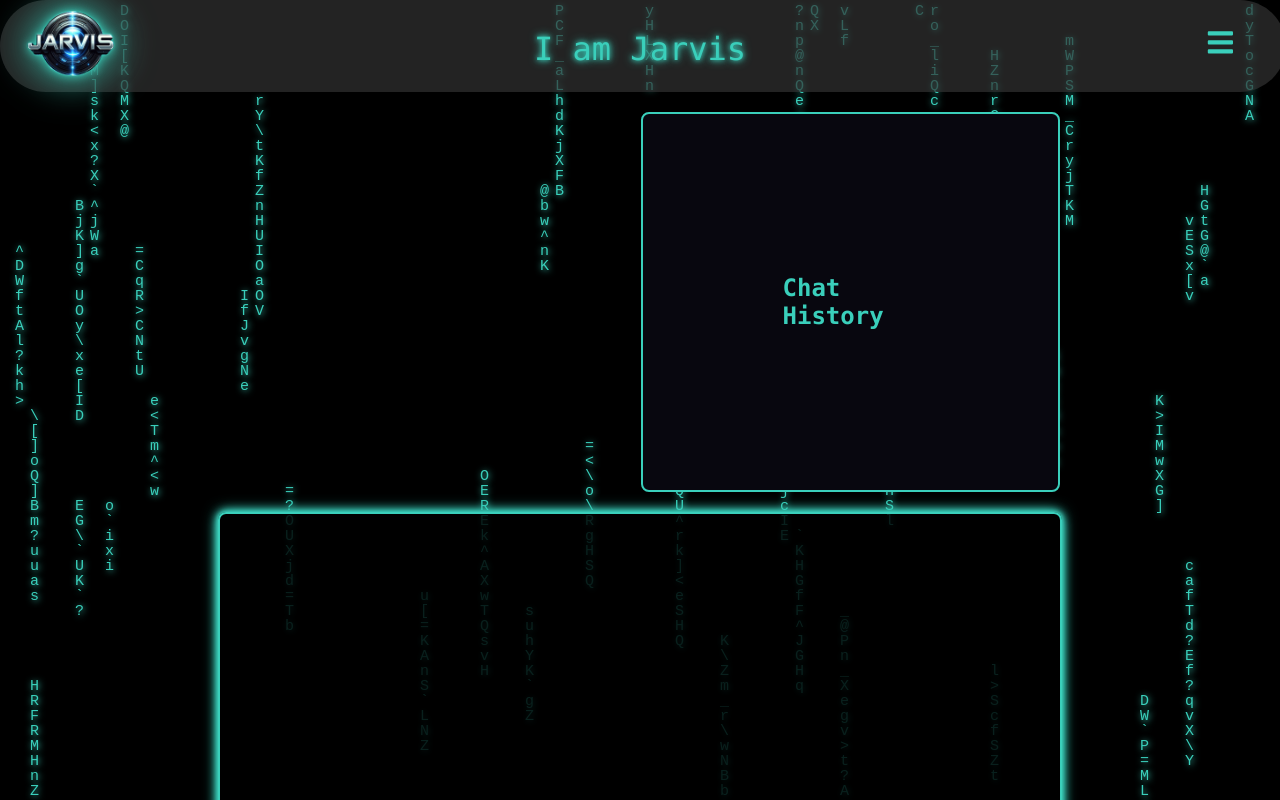
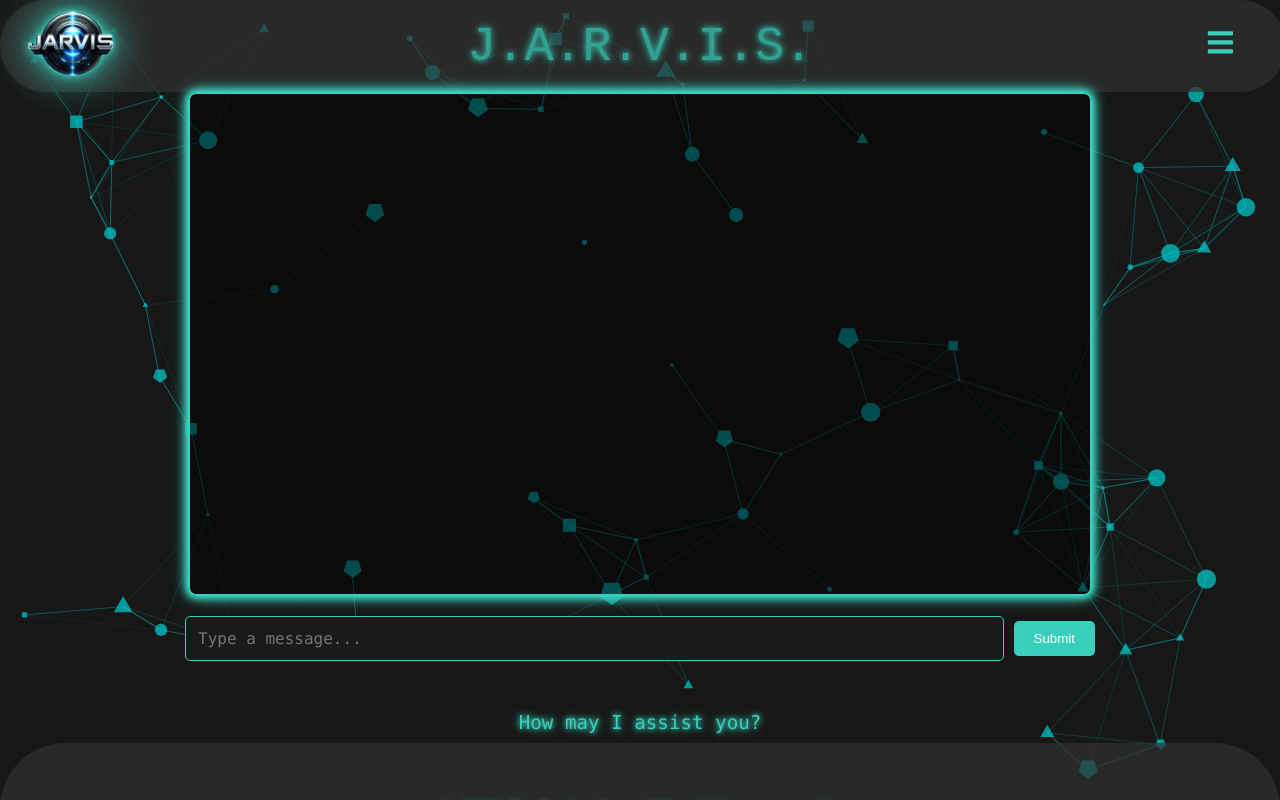
Before and after one commit to Jarvis-CF401/Jarvis-frontend, a React (Vite) app: page / in a window 1280 px wide. Shown: the top 800 px of the page. Built offline with nearby package versions, Linux system fonts and the light colour scheme.

Commit message:
New features

```diff
--- a/src/App.css
+++ b/src/App.css
@@ -1,7 +1,6 @@
-
 /* Global styles */
 body {
-  font-family: "Oxygen Mono", Consolas, monaco, monospace;
+  font-family: 'Lucida Console';
   margin: 0;
   padding: 0;
   background-color: #000000; /* Dark background */
@@ -12,13 +11,13 @@
   display: flex;
   flex-direction: column;
   min-height: 100vh;
-  position: relative; /* Ensure relative positioning for overlay */
+  position: relative;
 }
 
 .app-header {
-  animation: fadeInDown 1s ease; /* Fade in animation */
-  position: relative; /* Ensure content is above background */
-  z-index: 1; /* Ensure content is above background */
+  animation: fadeInDown 1s ease;
+  position: relative;
+  z-index: 1;
 }
 
 @keyframes fadeInDown {
@@ -33,16 +32,16 @@
 }
 
 .app-header h1 {
-  margin-bottom: 20px; /* Increased margin */
-  font-size: 3.5em; /* Bigger font size */
-  color: #3acfbb; /* Turquoise text */
-  text-shadow: 0 0 5px #3acfbb, 0 0 10px #3acfbb; /* Glow effect */
+  margin-bottom: 20px;
+  font-size: 3.5em;
+  color: #3acfbb;
+  text-shadow: 0 0 5px #3acfbb, 0 0 10px #3acfbb;
 }
 
 .app-header p {
-  font-size: 1.5em; /* Bigger font size */
-  color: #3acfbb; /* Turquoise text */
-  text-shadow: 0 0 5px #3acfbb, 0 0 10px #3acfbb; /* Glow effect */
+  font-size: 1.5em;
+  color: #3acfbb;
+  text-shadow: 0 0 5px #3acfbb, 0 0 10px #3acfbb;
 }
 
 .main-content {
@@ -51,16 +50,16 @@
   flex-direction: column;
   align-items: center;
   justify-content: center;
-  position: relative; /* Ensure content is above background */
-  z-index: 1; /* Ensure content is above background */
+  position: relative;
+  z-index: 1;
 }
 
 .read-the-docs {
-  margin-top: 30px; /* Increased margin */
-  color: #3acfbb; /* Turquoise text */
-  font-size: 1.2em; /* Bigger font size */
-  text-shadow: 0 0 5px #3acfbb, 0 0 10px #3acfbb; /* Glow effect */
-  animation: fadeInUp 1s ease; /* Fade in animation */
+  margin-top: 30px;
+  color: #3acfbb;
+  font-size: 1.2em;
+  text-shadow: 0 0 5px #3acfbb, 0 0 10px #3acfbb;
+  animation: fadeInUp 1s ease;
 }
 
 @keyframes fadeInUp {
@@ -75,37 +74,66 @@
 }
 
 .footer {
-  background-color: rgba(51, 51, 51, 0.7); /* Transparent black background */
-  color: rgba(58, 207, 187, 0.7); /* Semi-transparent turquoise text */
-  text-shadow: 0 0 5px rgba(58, 207, 187, 0.7), 0 0 10px rgba(58, 207, 187, 0.7); /* Glow effect */
-  text-align: center;
-  padding: 40px; /* Increased padding */
-  animation: fadeInUp 1s ease; /* Fade in animation */
-  border-radius: 100px;
-  position: relative; /* Ensure content is above background */
-  z-index: 1; /* Ensure content is above background */
+    background-color: rgba(51, 51, 51, 0.7);
+    color: rgba(58, 207, 187, 0.7);
+    text-shadow: 0 0 5px rgba(58, 207, 187, 0.7), 0 0 10px rgba(58, 207, 187, 0.7);
+    text-align: center;
+    padding: 40px;
+    animation: fadeInUp 1s ease;
+    border-radius: 100px;
+    position: relative;
+    z-index: 1;
+    bottom: 10px; /* Adjust this value as needed */
+
+  }
+
+
+/* OffCanvasChatHistory styles */
+.history-window {
+  max-height: 400px;
+  overflow-y: auto;
+  padding: 20px;
+  background-color: #1a1a1a;
+  border-radius: 8px;
+  border: 2px solid #3acfbb;
 }
 
-/* Navbar styles */
+.history-message {
+  margin: 10px 0;
+  padding: 15px;
+  border-radius: 5px;
+  word-wrap: break-word;
+  color: #ffffff;
+}
+
+.history-message.user {
+  background-color: #000000;
+}
+
+.history-message.bot {
+  background-color: #3acfbb;
+}
+
+/* Other existing styles */
 .navbar {
-  background-color: rgba(51, 51, 51, 0.7); /* Transparent black background */
-  color: rgba(58, 207, 187, 0.7); /* Semi-transparent turquoise text */
-  width: 98%; /* Full width */
+  background-color: rgba(51, 51, 51, 0.7);
+  color: rgba(58, 207, 187, 0.7);
+  width: 98%;
   padding: 1rem;
   display: flex;
   justify-content: space-between;
   align-items: center;
-  text-shadow: 0 0 5px rgba(58, 207, 187, 0.7), 0 0 10px rgba(58, 207, 187, 0.7); /* Glow effect */
-  z-index: 1000; /* Higher z-index than particle background */
+  text-shadow: 0 0 5px rgba(58, 207, 187, 0.7), 0 0 10px rgba(58, 207, 187, 0.7);
+  z-index: 1000;
   border-radius: 100px;
-  position: relative; /* Ensure content is above background */
+  position: relative;
 }
 
 .navbar-brand a {
-  color: #3acfbb; /* Turquoise text */
+  color: #3acfbb;
   text-decoration: none;
-  font-size: 1.8rem; /* Bigger font size */
-  text-shadow: 0 0 5px #3acfbb, 0 0 10px #3acfbb; /* Glow effect */
+  font-size: 1.8rem;
+  text-shadow: 0 0 5px #3acfbb, 0 0 10px #3acfbb;
 }
 
 .navbar-nav {
@@ -118,19 +146,19 @@
 }
 
 .nav-item a {
-  color: #3acfbb; /* Turquoise text */
+  color: #3acfbb;
   text-decoration: none;
-  font-size: 1.2rem; /* Bigger font size */
-  text-shadow: 0 0 5px #3acfbb, 0 0 10px #3acfbb; /* Glow effect */
+  font-size: 1.2rem;
+  text-shadow: 0 0 5px #3acfbb, 0 0 10px #3acfbb;
 }
 
 .dropdown-btn {
   background-color: transparent;
-  color: #3acfbb; /* Turquoise text */
+  color: #3acfbb;
   border: none;
   cursor: pointer;
-  font-size: 1.8rem; /* Adjust font size for icon */
-  text-shadow: 0 0 5px #3acfbb, 0 0 10px #3acfbb; /* Glow effect */
+  font-size: 1.8rem;
+  text-shadow: 0 0 5px #3acfbb, 0 0 10px #3acfbb;
 }
 
 .dropdown-content {
@@ -143,12 +171,12 @@
 }
 
 .dropdown-content a {
-  color: #3acfbb; /* Turquoise text */
+  color: #3acfbb;
   padding: 12px 16px;
   text-decoration: none;
   display: block;
-  font-size: 1rem; /* Bigger font size */
-  text-shadow: 0 0 5px #3acfbb, 0 0 10px #3acfbb; /* Glow effect */
+  font-size: 1rem;
+  text-shadow: 0 0 5px #3acfbb, 0 0 10px #3acfbb;
 }
 
 .dropdown-content a:hover {
@@ -162,25 +190,25 @@
 /* ChatComponent styles */
 .chat-component {
   display: flex;
+  font-family: 'Lucida Console';
   flex-direction: column;
   align-items: center;
   height: 100%;
-  width: 100%; /* Full width */
+  width: 100%;
 }
 
 .chat-window {
   flex-grow: 1;
   width: 100%;
-  max-width: 800px; /* Keep maximum width */
-  height: 400px; /* Set fixed height */
+  max-width: 800px;
+  height: 400px;
   border: 2px solid #3acfbb;
   border-radius: 8px;
-  padding: 20px;
-  overflow-y: auto; /* Enable vertical scrollbar */
+  padding: 50px;
+  overflow-y: auto;
   margin-bottom: 20px;
-  background-color: rgba(0, 0, 0, 0.849); /* Adjusted background color with transparency */
-  animation: glow 1.5s infinite alternate; /* Add glow animation */
-
+  background-color: rgba(0, 0, 0, 0.5);
+  animation: glow 1.5s infinite alternate;
 }
 
 @keyframes glow {
@@ -198,20 +226,22 @@
   border-radius: 5px;
   max-width: 70%;
   word-wrap: break-word;
+  font-family: 'Lucida Console';
   animation-duration: 0.5s;
 }
 
 .message.user {
-  align-self: flex-end; /* Align user message to the right */
-  background-color: #000000; /* User message background color */
-  color: #3acfbb; /* Turquoise text */
-  text-shadow: 0 0 7px #3acfbb, 0 0 10px #3acfbb; /* Glow effect */
+  align-self: flex-end;
+  background-color: #000000;
+  color: #3acfbb;
+  text-shadow: 0 0 7px #3acfbb, 0 0 10px #3acfbb;
   animation-name: fadeInRight;
+  font-family: 'Lucida Console';
 }
 
 .message.bot {
-  align-self: flex-start; /* Align bot message to the left */
-  color: #ffffff; /* Change bot message text color to white */
+  align-self: flex-start;
+  color: #ffffff;
   animation-name: fadeInLeft;
   animation-duration: 5s;
   animation-name: typing;
@@ -253,7 +283,7 @@
 
 .input-area {
   width: 100%;
-  max-width: 800px; /* Increased width */
+  max-width: 910px;
   display: flex;
   align-items: center;
   margin-bottom: 20px;
@@ -261,15 +291,14 @@
 
 input[type='text'] {
   flex-grow: 1;
-  padding: 15px; /* Increased padding */
-  font-size: 1.2em; /* Increased font size */
+  padding: 12px;
+  font-size: 1em;
   border-radius: 5px;
   border: 1px solid #3acfbb;
   background-color: #1a1a1a;
-
-
-  color: #ffffff; /* Turquoise text */
+  color: #ffffff;
   margin-right: 10px;
+  font-family: 'Lucida Console', Monaco, monospace;
 }
 
 input[type='text']:focus {
@@ -281,8 +310,8 @@
   border: none;
   border-radius: 5px;
   background-color: #3acfbb;
-  color: #ffffff; /* Turquoise text */
-  text-shadow: 0 0 5px #3acfbb, 0 0 10px #3acfbb; /* Glow effect */
+  color: #ffffff;
+  text-shadow: 0 0 5px #3acfbb, 0 0 10px #3acfbb;
   cursor: pointer;
   transition: background-color 0.3s ease;
 }
@@ -291,93 +320,56 @@
   background-color: #00bfa5;
 }
 
-/* ChatHistoryComponent styles */
-.chat-history {
-  width: 100%;
-  max-width: 135px; /* Limit width */
-  background-color: #08070f;
-  border: 2px solid #3acfbb;
-  border-radius: 8px;
-  padding: 140px;
-  margin-bottom: 20px; /* Add margin */
-  margin-top: 20px; /* Add margin */
-  margin-left: 420px; /* Move to the right */
-}
-
-.history-window {
-  max-height: 200px; /* Limit height */
-  overflow-y: auto; /* Enable vertical scrollbar */
-}
-
-.history-message {
-  margin: 10px 0;
-  padding: 15px;
-  border-radius: 5px;
-  max-width: 70%;
-  word-wrap: break-word;
-  color: #ffffff; /* White text color */
-}
-
-.history-message.user {
-  background-color: #000000; /* User message background color */
-}
-
-.history-message.bot {
-  background-color: #3acfbb; /* Bot message background color */
-}
-
-/* Animation for fadeInUp */
-.history-window {
-  animation: fadeInUp 1s ease;
-}
-
-@keyframes fadeInUp {
-  from {
-    opacity: 0;
-    transform: translateY(20px);
-  }
-  to {
-    opacity: 1;
-    transform: translateY(0);
-  }
-}
-
-/* App.css */
+/* Other existing styles */
 .background-image {
   width: 100%;
-  height: 100px; /* Adjust height as needed */
+  height: 100px;
   background-image: url('./assets/Jarvis.gif');
   background-size: cover;
   background-position: center;
 }
 
 .main-content {
-  position: relative; /* Ensure the background image stays within the main content */
+  position: relative;
 }
 
-#matrix {
+#tsparticles {
   position: fixed;
   top: 0;
   left: 0;
   width: 100%;
   height: 100%;
-  z-index: -1; /* Lower z-index than all other elements */
+  z-index: -1;
 }
 
 .typewriter-container {
-  position: absolute; /* Position the typewriter component */
-  top: -10px; /* Align to the top */
-  left: 50%; /* Move to the horizontal center */
-  transform: translateX(-50%); /* Center horizontally */
-  text-align: center; /* Center the text */
-  padding: 20px;
-  margin-top: 20px; /* Adjust margin-top as needed */
+  position: absolute;
+  top: -10px;
+  left: 50%;
+  transform: translateX(-50%);
+  text-align: center;
+  padding: 9.5px;
+  margin-top: 20px;
   z-index: 1000;
+
+  animation: blink-animation 5s infinite;
+}
+
+@keyframes blink-animation {
+  0% {
+    opacity: 1;
+  }
+  50% {
+    opacity: 0;
+  }
+  100% {
+    opacity: 1;
+  }
 }
 
 .digital-text {
-  font-family: 'Digital', 'Oxygen Mono', Consolas, monaco, monospace; /* Use a digital font or monospace */
-  font-size: 2em; /* Adjust size as needed */
-  color: #3acfbb; /* Turquoise text color */
-  text-shadow: 0 0 5px #3acfbb, 0 0 10px #3acfbb; /* Glow effect */
+  font-family: 'Courier New';
+  font-size: 3em;
+  color: #3acfbb;
+  text-shadow: 0 0 5px #3acfbb, 0 0 10px #3acfbb;
 }
--- a/src/App.jsx
+++ b/src/App.jsx
@@ -1,11 +1,11 @@
-// App.jsx
+// App.js
 import React, { useState } from 'react';
 import './App.css';
 import Navbar from './components/CustomNavbar';
 import ChatComponent from './components/ChatComponent';
-import ChatHistoryComponent from './components/ChatHistoryComponent';
 import ParticleBackground from './components/ParticleBackground';
-import TypewriterComponent from './components/TypewriterComponent'; // Import the TypewriterComponent
+import TypewriterComponent from './components/TypewriterComponent';
+import OffCanvasChatHistory from './components/OffCanvasChatHistory';
 
 function App() {
   const [importedText, setImportedText] = useState('');
@@ -13,15 +13,17 @@
 
   return (
     <div className="app-container">
-      <ParticleBackground /> {/* Add ParticleBackground here */}
+      <ParticleBackground />
       <header className="app-header">
         <Navbar />
-        <TypewriterComponent /> {}
+        <TypewriterComponent />
       </header>
       <main className="main-content">
-        <ChatHistoryComponent messages={messages} />
-        <ChatComponent setImportedText={setImportedText} messages={messages} setMessages={setMessages} />
-
+        <ChatComponent
+          setImportedText={setImportedText}
+          messages={messages}
+          setMessages={setMessages}
+        />
         <p className="read-the-docs">How may I assist you?</p>
       </main>
       <footer className="footer">
--- a/src/components/ChatHistoryComponent.jsx
+++ /dev/null
@@ -1,19 +0,0 @@
-// ChatHistoryComponent.jsx
-import React from 'react';
-
-const ChatHistoryComponent = ({ messages }) => {
-  return (
-    <div className="chat-history">
-      <h2>Chat History</h2>
-      <div className="history-window">
-        {messages.map((message, index) => (
-          <div key={index} className={`history-message ${message.isUser ? 'user' : 'bot'}`}>
-            {message.text}
-          </div>
-        ))}
-      </div>
-    </div>
-  );
-};
-
-export default ChatHistoryComponent;
--- a/src/components/CustomNavbar.jsx
+++ b/src/components/CustomNavbar.jsx
@@ -1,8 +1,6 @@
 import React, { useState } from 'react';
 import { FaBars } from 'react-icons/fa'; // Import Font Awesome icon
 import Logo from '../assets/logo.jpg'; // Import logo image
-import TypewriterComponent from './TypewriterComponent'; // Import the TypewriterComponent
-
 
 function Navbar() {
   const [dropdownOpen, setDropdownOpen] = useState(false);
--- /dev/null
+++ b/src/components/OffCanvasChatHistory.jsx
@@ -0,0 +1,42 @@
+// OffCanvasChatHistory.js
+import React, { useState } from 'react';
+import Button from 'react-bootstrap/Button';
+import Offcanvas from 'react-bootstrap/Offcanvas';
+
+
+
+const OffCanvasChatHistory = ({ chatHistory }) => {
+  const [show, setShow] = useState(false);
+
+  const handleClose = () => setShow(false);
+  const handleShow = () => setShow(true);
+
+  return (
+    <>
+      <Button variant="primary" onClick={handleShow}>
+        View Chat History
+      </Button>
+
+      <Offcanvas show={show} onHide={handleClose}>
+        <Offcanvas.Header closeButton>
+          <Offcanvas.Title>Chat History</Offcanvas.Title>
+        </Offcanvas.Header>
+        <Offcanvas.Body>
+          <div className="history-window">
+            {chatHistory.length === 0 ? (
+              <p>No chat history available.</p>
+            ) : (
+              chatHistory.map((message, index) => (
+                <div key={index} className={`history-message ${message.type}`}>
+                  {message.text}
+                </div>
+              ))
+            )}
+          </div>
+        </Offcanvas.Body>
+      </Offcanvas>
+    </>
+  );
+};
+
+export default OffCanvasChatHistory;
--- a/src/components/ParticleBackground.jsx
+++ b/src/components/ParticleBackground.jsx
@@ -1,91 +1,110 @@
-import React, { useEffect, useRef } from 'react';
+import React, { useEffect, useState } from "react";
+import Particles, { initParticlesEngine } from "@tsparticles/react";
+import { loadSlim } from "@tsparticles/slim";
 
 const ParticleBackground = () => {
-  const canvasRef = useRef(null);
+  const [init, setInit] = useState(false);
 
   useEffect(() => {
-    const matrix = canvasRef.current;
-    const ctx = matrix.getContext('2d');
-
-    const config = {
-      amount: 70,  // number of columns
-      speed: 100,  // time between updates in ms
-      size: 15,    // size of characters in px
-      minLength: 5,
-      maxLength: 11,
-      firstColor: "#3acfbb",
-      color: '#3acfbb'
-    };
-
-    let datarray = [];
-
-    const width = ctx.canvas.width = window.innerWidth;
-    const height = ctx.canvas.height = window.innerHeight;
-
-    class Data {
-      constructor(x) {
-        this.x = x;
-        this.y = 0;
-        this.history = [];
-        this.historySizeMax = Math.floor(Math.random() * config.maxLength + config.minLength);
-      }
-
-      update() {
-        this.y += config.size;
-        if (this.y >= height + this.historySizeMax * config.size) {
-          datarray.splice(datarray.indexOf(this), 1);
-          putData();
-        }
-
-        this.history.unshift(String.fromCharCode(60 + Math.floor(Math.random() * 62)));
-        if (this.history.length > this.historySizeMax) this.history.pop();
-      }
-
-      draw() {
-        if (Math.random() > 0.995) return;
-
-        ctx.fillStyle = config.firstColor;
-        ctx.fillText(this.history[0], this.x, this.y);
-
-        ctx.fillStyle = config.color;
-        for (let i = 1, char; (char = this.history[i]); i++) {
-          ctx.fillText(char, this.x, this.y - i * config.size);
-        }
-      }
-    }
-
-    const count = Math.floor(width / config.size);
-
-    function putData() {
-      const newX = Math.floor(Math.random() * count) * config.size;
-
-      for (let i = 0, row; (row = datarray[i]); i++) {
-        if (row.x === newX && row.y - row.historySizeMax * config.size + config.size < config.size) return;
-      }
-      datarray.push(new Data(newX));
-    }
-
-    ctx.font = `${config.size}px monospace`;
-    ctx.shadowOffsetX = 1;
-    ctx.shadowOffsetY = 1;
-    ctx.shadowBlur = 6;
-    ctx.shadowColor = config.color;
-
-    const interval = setInterval(() => {
-      ctx.clearRect(0, 0, width, height);
-
-      if (datarray.length < config.amount) putData();
-
-      for (let i = 0, column; (column = datarray[i]); i++) {
-        column.update();
-        column.draw();
-      }
-    }, config.speed);
-
-    return () => clearInterval(interval);
+    initParticlesEngine(async (engine) => {
+      await loadSlim(engine);
+    }).then(() => {
+      setInit(true);
+    });
   }, []);
 
-  return <canvas ref={canvasRef} id="matrix" style={{ display: 'block', width: '100%', height: '100%' }}></canvas>;
+  const particlesLoaded = (container) => {
+    console.log(container);
+  };
+
+  const options = {
+    background: {
+      color: {
+        value: "#171717",
+      },
+    },
+    fpsLimit: 60,
+    interactivity: {
+      detectsOn: "canvas",
+      events: {
+        onClick: {
+          enable: true,
+          mode: "push",
+        },
+        onHover: {
+          enable: true,
+          mode: "repulse",
+        },
+      },
+      modes: {
+        push: {
+          quantity: 4,
+        },
+        repulse: {
+          distance: 100,
+          duration: 0.4,
+        },
+      },
+    },
+    particles: {
+      color: {
+        value: ["#00CED1"],
+      },
+      links: {
+        color: "#00CED1",
+        distance: 150,
+        enable: true,
+        opacity: 0.5,
+        width: 1,
+      },
+      move: {
+        direction: "none",
+        enable: true,
+        outModes: {
+          default: "bounce",
+        },
+        random: true,
+        speed: { min: 1, max: 3 }, // Speed range for blinking effect
+        straight: false,
+        animation: {
+          enable: true,
+          speed: { min: 10, max: 20 }, // Speed range for blinking animation
+          sync: true,
+        },
+      },
+      number: {
+        density: {
+          enable: true,
+        },
+        value: 150,
+      },
+      opacity: {
+        value: 0.7,
+      },
+      shape: {
+        type: ["circle", "square", "triangle", "polygon"],
+        polygon: {
+          nb_sides: 5,
+        },
+      },
+      size: {
+        value: { min: 1, max: 10 },
+      },
+    },
+    detectRetina: true,
+  };
+
+  if (init) {
+    return (
+      <Particles
+        id="tsparticles"
+        particlesLoaded={particlesLoaded}
+        options={options}
+      />
+    );
+  }
+
+  return null;
 };
 
 export default ParticleBackground;
--- a/src/components/TypewriterComponent.jsx
+++ b/src/components/TypewriterComponent.jsx
@@ -5,7 +5,7 @@
   return (
     <div className="typewriter-container">
       <Typist cursor={{ show: false }}>
-        <span className="digital-text">I am Jarvis</span>
+        <span className="digital-text">J.A.R.V.I.S.</span>
       </Typist>
     </div>
   );
```
